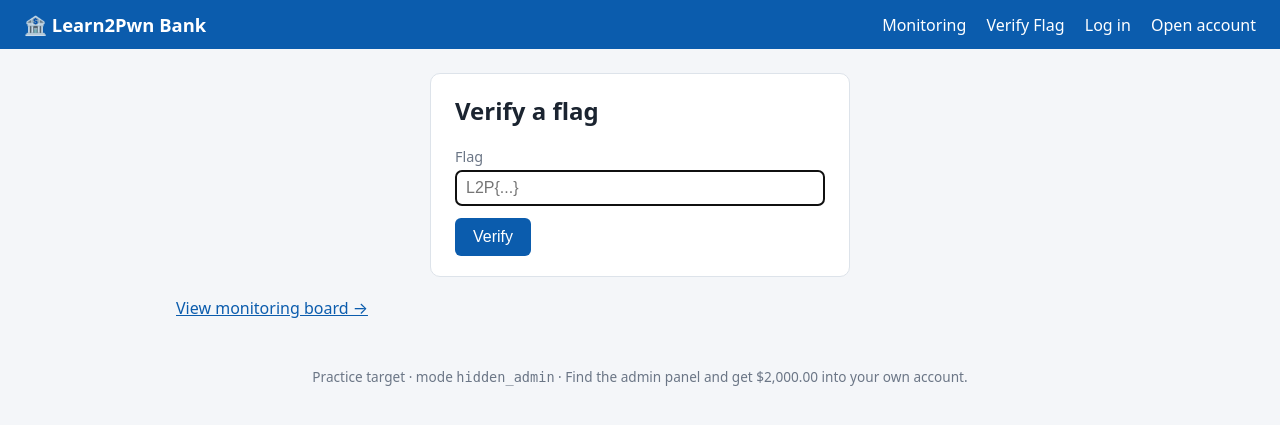
After one commit to ShadowSK7/Learn2Pwn, a Flask app: page /verify in a window 1280 px wide. The commit adds this page. Shown: the top 425 px of the page. Run offline with Flask 3, Linux system fonts and the light colour scheme; parts of the project's set-up code (start-up, migrations or seed data) failed here and were passed over.

Commit message:
Add a live monitoring board and flag verification
- /monitoring: public, no login needed. Shows the last 10 verified
  flag submissions (name, flag, level, time), newest first, updating
  live via Server-Sent Events as soon as someone verifies one - no
  new dependency, just a long-lived HTTP response polling a shared
  in-memory counter twice a second.
- /verify: public two-step form. Submit the flag for whichever mode
  is currently running; if it matches, pick a display name and it's
  added to the board. The flag is re-checked server-side on the
  second step rather than trusting the hidden field blindly.
- Deliberately in-memory only (a deque(maxlen=10), guarded by a
  lock), never written to the database - resets on every restart, as
  a classroom convenience rather than part of any level.
- Nav links added for both, visible whether logged in or not.

Client-side rendering uses textContent/createElement throughout, not
innerHTML, so the free-text display name can't reopen an XSS hole in
this new, unrelated feature.

Tested: public access while logged out; wrong-flag and no-flag
(secure mode) rejection; the full two-stage flow end to end; a forged
stage-2 replay with the wrong mode's flag is rejected and never
reaches the board; 10-entry cap with correct newest-first eviction;
a real SSE client over actual HTTP receives the initial snapshot and
then a live push within ~0.5s of a verified submission. Full
seven-mode regression suite re-run and passing.

Co-Authored-By: Claude Sonnet 5 <noreply@anthropic.com>

```diff
--- a/app.py
+++ b/app.py
@@ -10,20 +10,23 @@ DO NOT expose this to the internet. It is insecure on purpose.
 import argparse
 import http.cookiejar
 import ipaddress
+import json
 import os
 import secrets
 import socket
 import sqlite3
 import sys
+import threading
 import time
 import urllib.error
 import urllib.parse
 import urllib.request
+from collections import deque
 from functools import wraps
 from html.parser import HTMLParser
 
 from flask import (Flask, Response, abort, flash, g, redirect,
-                   render_template, request, session, url_for)
+                   render_template, request, session, stream_with_context, url_for)
 from werkzeug.security import check_password_hash, generate_password_hash
 
 from modes import DEFAULT_MODE, MODES
@@ -630,6 +633,91 @@ def csrf_lab_run_bot():
     return render_template("csrf_lab.html", report=report, last_url=url, nora_balance=_nora_balance())
 
 
+# --------------------------------------------------------------------------
+# Monitoring board: a public, in-memory "who found it" scoreboard. Anyone
+# can submit the flag for whichever mode is currently running and have
+# their name show up live on /monitoring. Deliberately not persisted to
+# the database - it's a classroom convenience, not part of any level, and
+# resets whenever the server restarts.
+# --------------------------------------------------------------------------
+_BOARD_MAX = 10
+_board_lock = threading.Lock()
+_board = deque(maxlen=_BOARD_MAX)  # newest first
+_board_version = 0
+
+
+def _board_add(username, flag, mode_title):
+    global _board_version
+    with _board_lock:
+        _board.appendleft({"username": username, "flag": flag, "mode": mode_title,
+                          "time": time.strftime("%Y-%m-%d %H:%M:%S")})
+        _board_version += 1
+
+
+def _board_snapshot():
+    with _board_lock:
+        return list(_board), _board_version
+
+
+@app.route("/monitoring")
+def monitoring():
+    board, _ = _board_snapshot()
+    return render_template("monitoring.html", board=board)
+
+
+@app.route("/monitoring/stream")
+def monitoring_stream():
+    # Server-Sent Events: a plain long-lived HTTP response, one line of
+    # "data: ..." per update. No extra dependency (unlike real WebSockets),
+    # at the cost of being push-only - which is all this needs. Each
+    # connection is its own thread polling a shared in-memory version
+    # counter twice a second; fine for a classroom, not meant to scale
+    # past that.
+    def gen():
+        last_version = -1
+        while True:
+            board, version = _board_snapshot()
+            if version != last_version:
+                last_version = version
+                yield f"data: {json.dumps(board)}\n\n"
+            time.sleep(0.5)
+
+    return Response(stream_with_context(gen()), mimetype="text/event-stream",
+                    headers={"Cache-Control": "no-cache", "X-Accel-Buffering": "no"})
+
+
+@app.route("/verify", methods=["GET", "POST"])
+def verify():
+    """Two-step, stateless flag verification: submit the flag; if it
+    matches the mode currently running, a second form asks for a display
+    name, then adds {name, flag, mode, time} to the monitoring board."""
+    stage, validated_flag, error, success = "flag", None, None, None
+    if request.method == "POST":
+        submitted_flag = request.form.get("flag", "").strip()
+        current_flag = mode()["flag"]
+        if request.form.get("stage") == "username":
+            # The flag was already checked once to get here; check again
+            # rather than trusting the hidden field blindly.
+            if not current_flag or submitted_flag != current_flag:
+                error = "That flag isn't valid for the level currently running. Start over."
+            else:
+                username = request.form.get("username", "").strip()[:32]
+                if not username:
+                    error = "Enter a name to show on the board."
+                    stage, validated_flag = "username", submitted_flag
+                else:
+                    _board_add(username, submitted_flag, mode()["title"])
+                    success = f'Added "{username}" to the monitoring board.'
+        elif not current_flag:
+            error = "This mode has no flag to verify (e.g. secure mode)."
+        elif submitted_flag != current_flag:
+            error = "Incorrect flag."
+        else:
+            stage, validated_flag = "username", submitted_flag
+    return render_template("verify.html", stage=stage, validated_flag=validated_flag,
+                           error=error, success=success)
+
+
 @app.errorhandler(404)
 def not_found(_e):
     return render_template("404.html"), 404
--- a/templates/base.html
+++ b/templates/base.html
@@ -10,6 +10,8 @@
   <header class="topbar">
     <a class="brand" href="{{ url_for('index') }}">&#x1F3E6; Learn2Pwn Bank</a>
     <nav>
+      <a href="{{ url_for('monitoring') }}">Monitoring</a>
+      <a href="{{ url_for('verify') }}">Verify Flag</a>
       {% if user %}
         <span class="who">{{ user.full_name }}</span>
         <a href="{{ url_for('dashboard') }}">Dashboard</a>
--- /dev/null
+++ b/templates/verify.html
@@ -0,0 +1,26 @@
+{% extends "base.html" %}
+{% block title %}Verify a flag - Learn2Pwn Bank{% endblock %}
+{% block content %}
+<section class="card narrow">
+  <h1>Verify a flag</h1>
+  {% if error %}<div class="alert alert-error">{{ error }}</div>{% endif %}
+  {% if success %}<div class="alert alert-ok">{{ success }}</div>{% endif %}
+
+  {% if stage == "username" %}
+  <p class="muted">Flag accepted! Enter a name to show on the
+    <a href="{{ url_for('monitoring') }}">monitoring board</a>.</p>
+  <form method="post">
+    <input type="hidden" name="stage" value="username">
+    <input type="hidden" name="flag" value="{{ validated_flag }}">
+    <label>Your name <input name="username" maxlength="32" required autofocus></label>
+    <button type="submit">Add to board</button>
+  </form>
+  {% else %}
+  <form method="post">
+    <label>Flag <input name="flag" placeholder="L2P{...}" required autofocus></label>
+    <button type="submit">Verify</button>
+  </form>
+  {% endif %}
+</section>
+<p><a href="{{ url_for('monitoring') }}">View monitoring board &rarr;</a></p>
+{% endblock %}
```
Also changed, not shown: templates/monitoring.html (added, +62 -0 lines), README.md.
